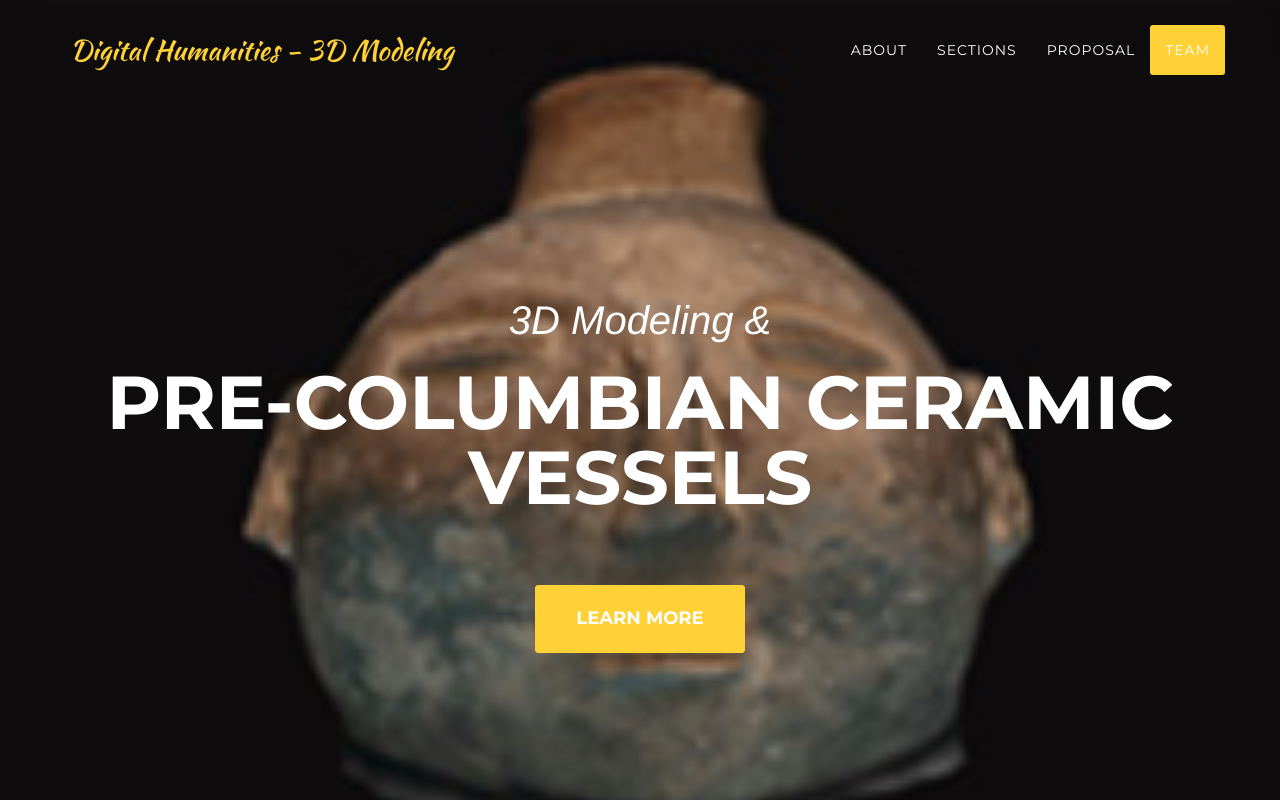
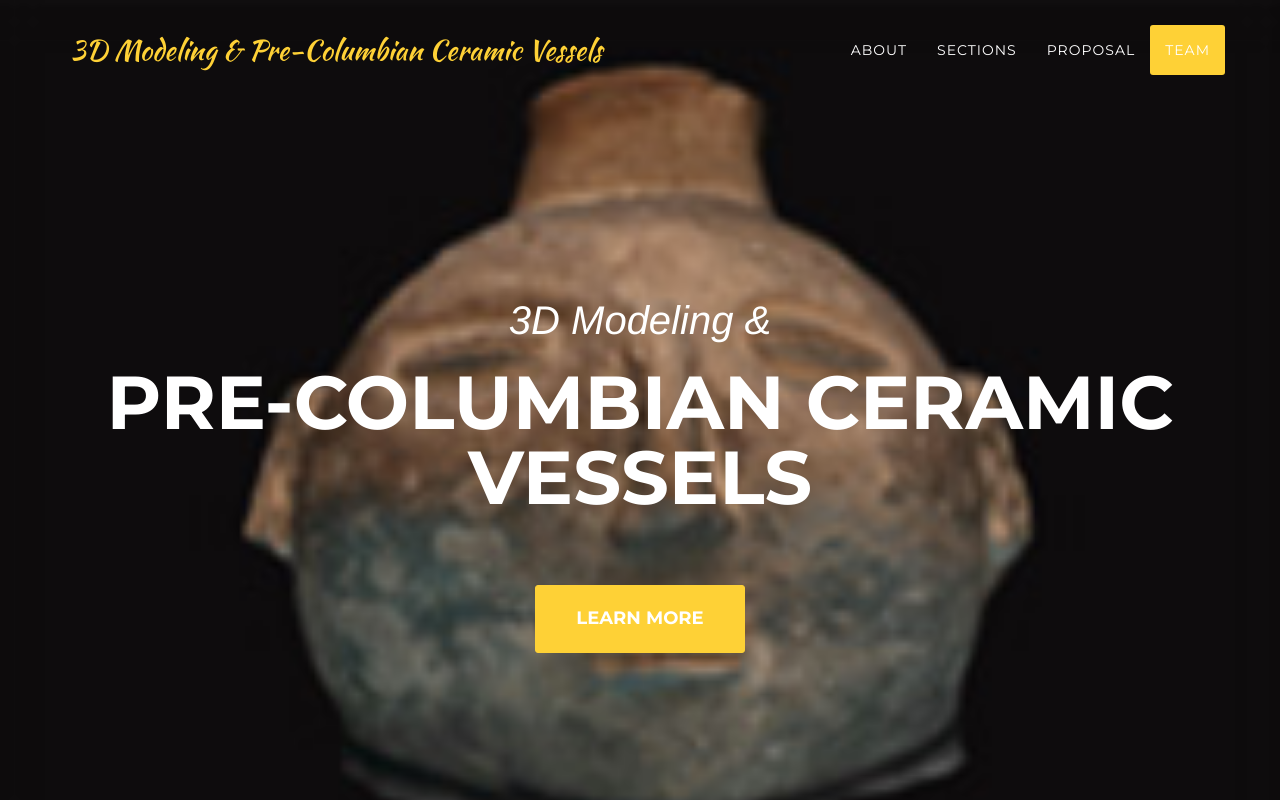
Before and after one commit to JSaintG/3DCeramicVessels, a website: page index.html in a window 1280 px wide. Shown: the top 800 px of the page. Drawn offline with nearby package versions, Linux system fonts and the light colour scheme; a web font is replaced by a local one.

Commit message:
Changes heading on landing page

```diff
--- a/index.html
+++ b/index.html
@@ -44,7 +44,7 @@
                 <button type="button" class="navbar-toggle" data-toggle="collapse" data-target="#bs-example-navbar-collapse-1">
                     <span class="sr-only">Toggle navigation</span> Menu <i class="fa fa-bars"></i>
                 </button>
-                <a class="navbar-brand page-scroll" href="#page-top">Digital Humanities - 3D Modeling</a>
+                <a class="navbar-brand page-scroll" href="#page-top">3D Modeling & Pre-Columbian Ceramic Vessels</a>
             </div>
 
             <!-- Collect the nav links, forms, and other content for toggling -->
```
